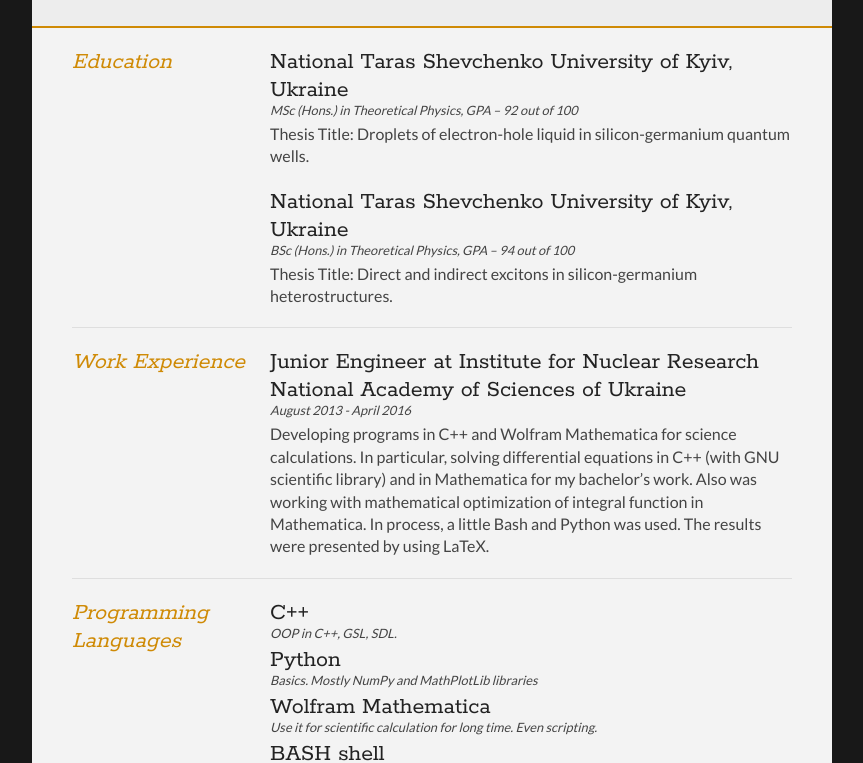
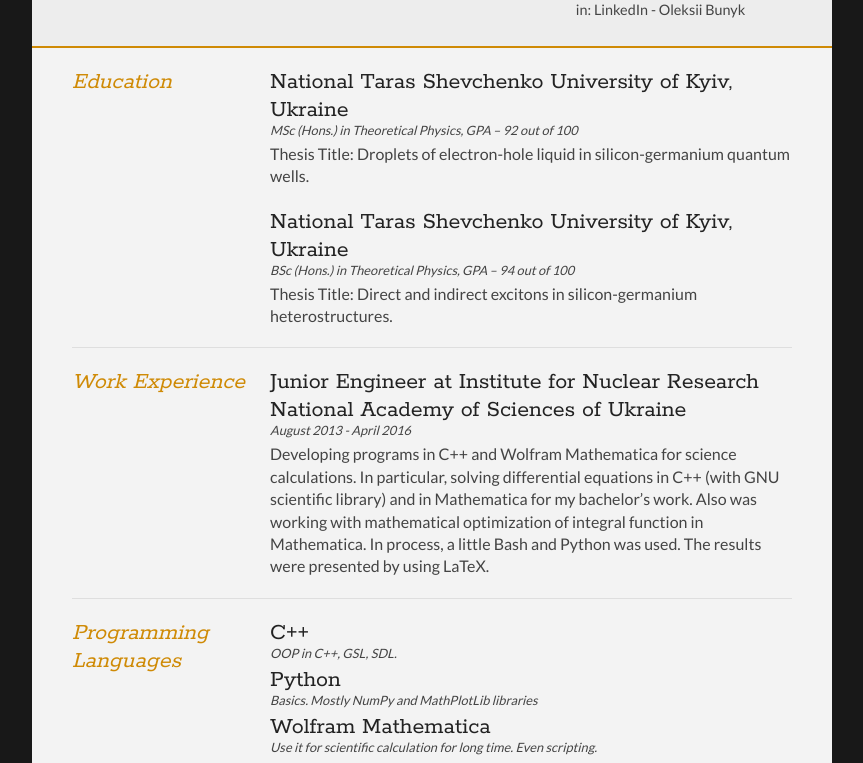
Before and after one commit to Ollleksa/ollleksa.github.io, a plain HTML site: page index.html in a window 1280 px wide. Shown: the part 156-919 px from the top of the page, without its empty margins (208-1071 px from the left). Drawn offline with Linux system fonts and the light colour scheme.

Commit message:
Add linkedIn

```diff
--- a/index.html
+++ b/index.html
@@ -33,6 +33,7 @@
 				<li>m: +38 (097) 316 16 21</li>
 				<li>a: Ukraine, Ivano-Frankivsk</li>
 				<li>g: <a href="https://github.com/Ollleksa">github.com/Ollleksa</a></li>
+				<li>in: <a href="https://ua.linkedin.com/in/oleksii-bunyk-349b7712a">LinkedIn - Oleksii Bunyk</a></li>
 			</ul>
 		</div>
 		<div class="clear"></div>
```
